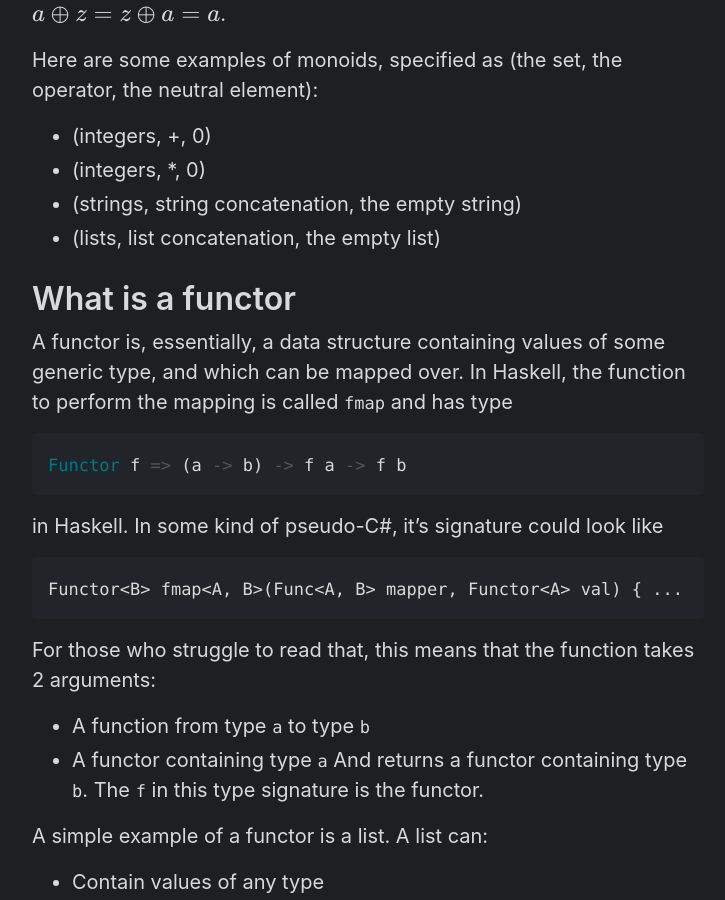
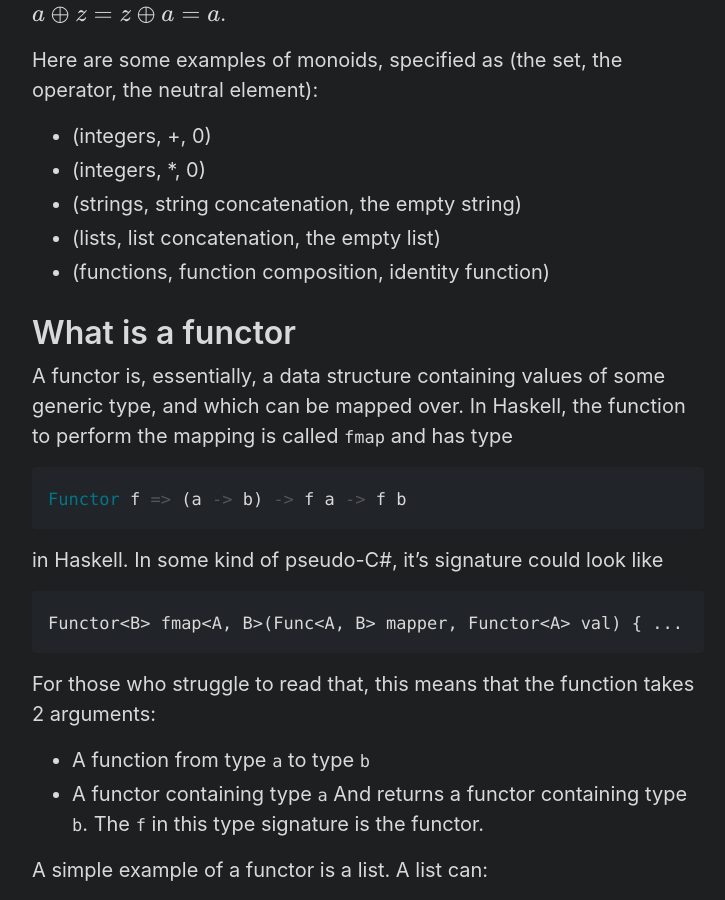
Before and after one commit to pema99/pema99.github.io, a Jekyll site: the page built from _posts/2022-03-03-monoid.md, in a window 1280 px wide and 900 px high, scrolled down 593 px. Shown: the whole window, without its empty margins (272-997 px from the left). Built offline with Jekyll 4.4.1, drawn with Linux system fonts in a browser that asks for light colours.

Commit message:
Update 2022-03-03-monoid.md

```diff
--- a/_posts/2022-03-03-monoid.md
+++ b/_posts/2022-03-03-monoid.md
@@ -17,6 +17,7 @@ Here are some examples of monoids, specified as (the set, the operator, the neut
 - (integers, *, 0)
 - (strings, string concatenation, the empty string)
 - (lists, list concatenation, the empty list)
+- (functions, function composition, identity function)
 
 # What is a functor
 A functor is, essentially, a data structure containing values of some generic type, and which can be mapped over. In Haskell, the function to perform the mapping is called `fmap` and has type
```
